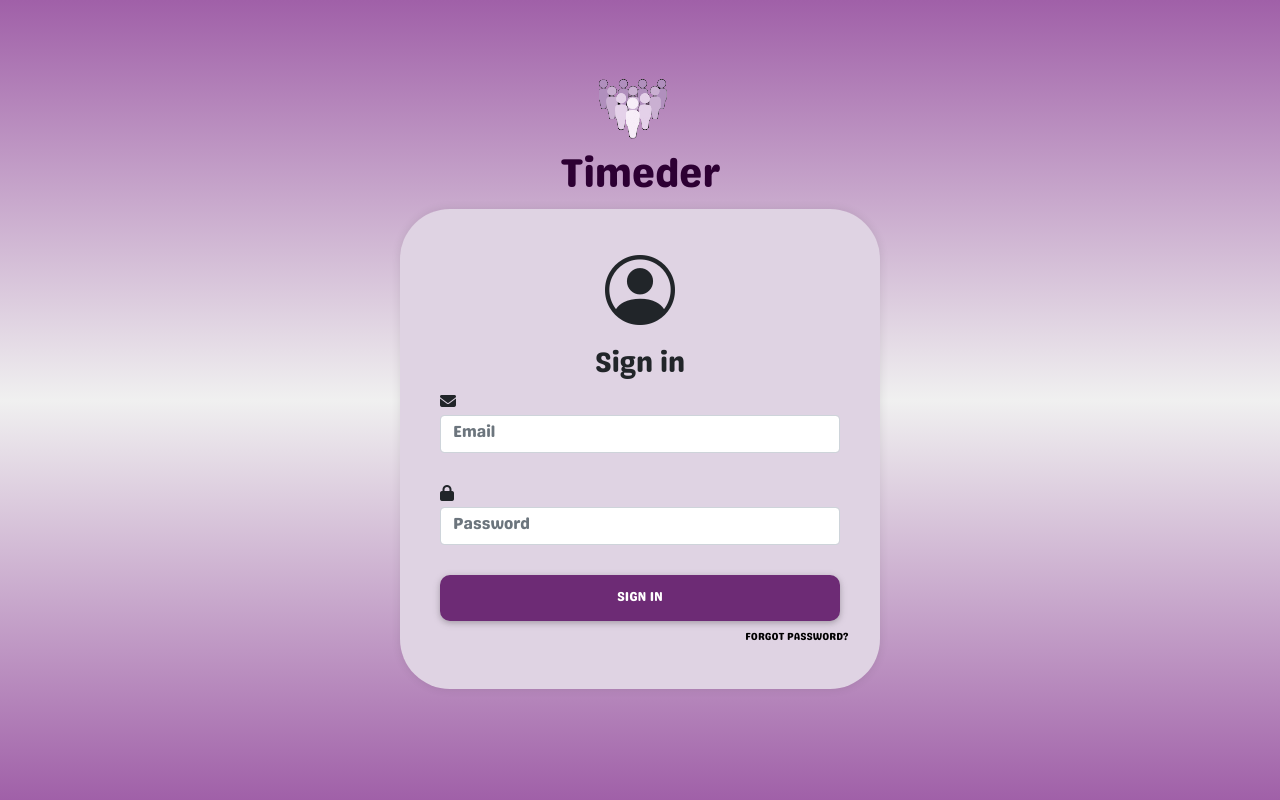
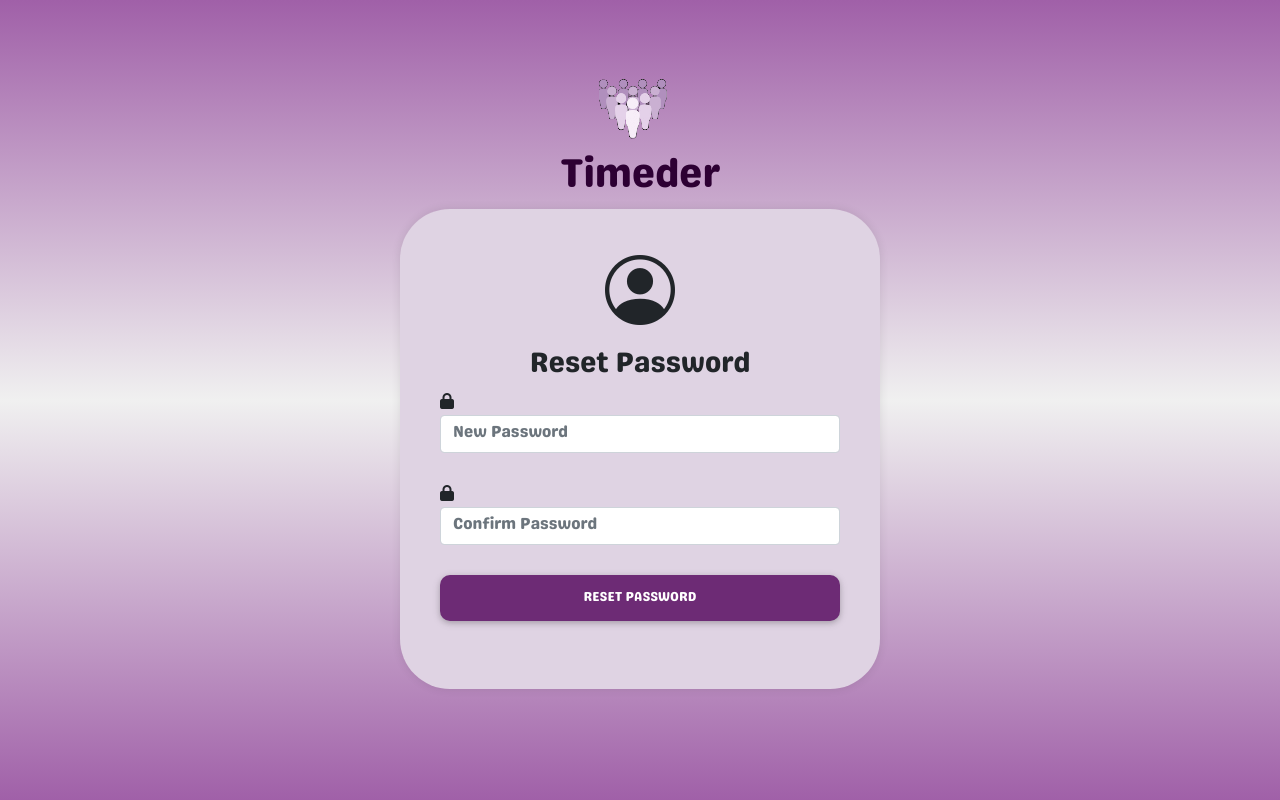
Before and after one commit to Timek12/TIMEder_Web, a React (Create React App) app: page /reset in a window 1280 px wide. Built offline with nearby package versions, Linux system fonts and the light colour scheme.

Commit message:
Add reset password and email confirmation components

```diff
--- a/src/App.js
+++ b/src/App.js
@@ -10,6 +10,8 @@ import ErrorManagement from "./components/ErrorManagement/ErrorManagement";
 import EventManagement from "./components/EventManagement/EventManagement";
 import './App.css';
 import GroupManagement from "./components/GroupManagement/GroupManagement"; // Import the CSS file
+import ResetPassword from "./components/ResetPassword/ResetPassword";
+import EmailConfirmation from "./components/EmailConfirmation/EmailConfirmation";
 
 function MainContent() {
     const [isLoggedIn, setIsLoggedIn] = useState(false);
@@ -23,13 +25,17 @@ function MainContent() {
         setIsLoggedIn(false);
     };
 
+    const handleReset = () => {
+        console.log("Password reset");
+    }
+
     if (!isLoggedIn) {
         return <Login onLogin={handleLogin} />;
     }
 
     return (
         <div className="App">
-            {location.pathname !== "/login" && <Header onLogout={handleLogout} />}
+            {location.pathname !== "/login" && location.pathname !== "/reset" && location.pathname !== "/email-confirmation" && <Header onLogout={handleLogout} />}
             <div className='content'>
                 <Routes>
                     <Route path="/account-management" element= { <AccountManagement /> } > </Route>
@@ -37,11 +43,13 @@ function MainContent() {
                     <Route path="/event-management" element={ <EventManagement /> }> </Route>
                     <Route path="/notifications" element= { <Notifications/> } > </Route>
                     <Route path="/error-reports" element={ <ErrorManagement />}> </Route>
-                    <Route path="/login" element={ <Login onLogin={handleLogin} />}> </Route>
-                    <Route path="/"  element = { <AccountManagement />}> </Route>
+                    <Route path="/login" element={ <Login onLogin={handleLogin} onLogout={handleLogout} />}> </Route>
+                    <Route path="/reset" element={ <ResetPassword onReset={handleReset} onLogin={handleLogin} onLogout={handleLogout} />}> </Route>
+                    <Route path="/email-confirmation" element={ <EmailConfirmation onConfirm={handleReset} />}> </Route>
+                    <Route path="/" element={isLoggedIn ? <AccountManagement /> : <Login onLogin={handleLogin} />}> </Route>
                 </Routes>
             </div>
-            {location.pathname !== "/login" && <Footer />}
+            {location.pathname !== "/login" && location.pathname !== "/reset" && location.pathname !== "/email-confirmation" && <Footer />}
         </div>
     );
 }
--- /dev/null
+++ b/src/components/EmailConfirmation/EmailConfirmation.css
@@ -0,0 +1,52 @@
+/* src/components/Login/Login.css */
+.login-container {
+    height: 100vh;
+}
+
+.login-card {
+    width: 30rem;
+    height: 30rem;
+}
+
+.form-group {
+    margin-bottom: 30px; /* Adjust this value to your preference */
+}
+
+.btn-primary {
+    width: 100%; /* This will make the button take the full width of its parent */
+}
+
+.text-right {
+    position: absolute;
+    right: 0;
+    bottom: 0;
+}
+
+.icon {
+    font-size: 70px; /* Adjust this value to make the icon bigger or smaller */
+    display: block;
+    margin-left: auto;
+    margin-right: auto;
+}
+
+.icon-container {
+    display: flex;
+    justify-content: center;
+    align-items: center;
+    height: 100px; /* Adjust this value to your preference */
+}
+
+.btn-purple {
+    background-color: var(--dark-purple) !important;
+    border-color: var(--dark-purple) !important;
+}
+
+.btn-purple:focus {
+    background-color: var(--light-purple) !important;
+    border-color: var(--light-purple) !important;
+}
+
+.btn-purple:hover {
+    background-color: var(--light-purple) !important;
+    border-color: var(--light-purple) !important;
+}
--- /dev/null
+++ b/src/components/EmailConfirmation/EmailConfirmation.js
@@ -0,0 +1,41 @@
+import React, { useState } from 'react';
+import { useNavigate } from 'react-router-dom';
+import logo from "../../images/logo.png";
+
+function EmailConfirmation({ onConfirm }) {
+    const [email, setEmail] = useState('');
+    const navigate = useNavigate();
+
+    const handleSubmit = (event) => {
+        event.preventDefault();
+        onConfirm();
+        navigate("/reset");
+    };
+
+    return (
+        <div className="d-flex flex-column justify-content-center align-items-center login-container">
+            <div>
+                <img style={{paddingLeft: '25px'}} src={logo} alt="Logo"/>
+                <h1 className="text-center" style={{color: 'var(--black-purple)'}}> Timeder</h1>
+            </div>
+            <div className="card" style={{width: '30rem', height: '25rem', borderRadius: '50px'}}>
+                <div className="card-body">
+                    <div className="icon-container">
+                        <i className='bi bi-envelope icon'></i>
+                    </div>
+                    <h3 className="text-center">Confirmation email</h3>
+                </div>
+                <form onSubmit={handleSubmit}>
+                    <div className="form-group input-icon">
+                        <input type="email" className="form-control" placeholder="Email"/>
+                    </div>
+                    <div className="form-group">
+                        <button type="submit" className="btn btn-purple btn-block">Send email</button>
+                    </div>
+                </form>
+            </div>
+        </div>
+    );
+}
+
+export default EmailConfirmation;
--- a/src/components/Login/Login.js
+++ b/src/components/Login/Login.js
@@ -1,16 +1,46 @@
-import React from 'react';
+import React, { useState, useEffect } from 'react';
 import { useNavigate } from 'react-router-dom';
 import './Login.css'; // Import the CSS file
-import logo from '../../images/logo.png'; // Import the logo image
+import logo from '../../images/logo.png';
+import ResetPassword from "../ResetPassword/ResetPassword"; // Import the logo image
+import EmailConfirmation from "../EmailConfirmation/EmailConfirmation";
 
-function Login({ onLogin }) {
+function Login({ onLogin, onLogout }) {
     const navigate = useNavigate();
+    const [resetClicked, setResetClicked] = useState(false);
+    const [resetEmail, setResetEmail] = useState(false);
+
+    useEffect(() => {
+        if (onLogin) {
+            onLogin();
+        }
+    }, [onLogin]);
 
     const handleSubmit = (event) => {
         event.preventDefault();
         onLogin();
         navigate("/");
     };
+
+    const handleEmailConfirm = () => {
+        setResetEmail(false);
+        setResetClicked(true);
+    }
+
+
+    const handleResetPassword = () => {
+        setResetEmail(true);
+        onLogout();
+        navigate("/email-confirmation");
+    }
+
+    if(resetEmail) {
+        return <EmailConfirmation onConfirm={handleEmailConfirm} />;
+    }
+
+    if (resetClicked) {
+        return <ResetPassword onReset={() => {}} />;
+    }
 
     return (
         <div className="d-flex flex-column justify-content-center align-items-center login-container">
@@ -36,7 +66,7 @@ function Login({ onLogin }) {
                             <button type="submit" className="btn btn-purple btn-block">Sign in</button>
                         </div>
                         <div className="form-group text-right">
-                            <button type="button" className="btn btn-link btn-sm">Forgot Password?</button>
+                            <button type="button" className="btn btn-link btn-sm" onClick={handleResetPassword}>Forgot Password?</button>
                         </div>
                     </form>
                 </div>
--- /dev/null
+++ b/src/components/ResetPassword/ResetPassword.css
@@ -0,0 +1,52 @@
+/* src/components/Login/Login.css */
+.login-container {
+    height: 100vh;
+}
+
+.login-card {
+    width: 30rem;
+    height: 30rem;
+}
+
+.form-group {
+    margin-bottom: 30px; /* Adjust this value to your preference */
+}
+
+.btn-primary {
+    width: 100%; /* This will make the button take the full width of its parent */
+}
+
+.text-right {
+    position: absolute;
+    right: 0;
+    bottom: 0;
+}
+
+.icon {
+    font-size: 70px; /* Adjust this value to make the icon bigger or smaller */
+    display: block;
+    margin-left: auto;
+    margin-right: auto;
+}
+
+.icon-container {
+    display: flex;
+    justify-content: center;
+    align-items: center;
+    height: 100px; /* Adjust this value to your preference */
+}
+
+.btn-purple {
+    background-color: var(--dark-purple) !important;
+    border-color: var(--dark-purple) !important;
+}
+
+.btn-purple:focus {
+    background-color: var(--light-purple) !important;
+    border-color: var(--light-purple) !important;
+}
+
+.btn-purple:hover {
+    background-color: var(--light-purple) !important;
+    border-color: var(--light-purple) !important;
+}
--- /dev/null
+++ b/src/components/ResetPassword/ResetPassword.js
@@ -0,0 +1,60 @@
+import React, { useState } from 'react';
+import { useNavigate } from 'react-router-dom';
+import './ResetPassword.css'; // Import the CSS file
+import logo from '../../images/logo.png'; // Import the logo image
+import Login from "../Login/Login";
+
+function ResetPassword({ onReset, onLogin, onLogout }) {
+    const navigate = useNavigate();
+    const [newPassword, setNewPassword] = useState('');
+    const [confirmPassword, setConfirmPassword] = useState('');
+    const [submitClicked, setSubmitClicked] = useState(false);
+
+    const handleSubmit = (event) => {
+        event.preventDefault();
+        if (newPassword !== confirmPassword) {
+            alert("Passwords do not match!");
+            return;
+        }
+        setSubmitClicked(true);
+        onReset(newPassword);
+        onLogout(); // Add this line
+        navigate("/login");
+    };
+
+    if (submitClicked) {
+        return <Login onLogin={onLogin} />;
+    }
+
+    return (
+        <div className="d-flex flex-column justify-content-center align-items-center login-container">
+            <div>
+                <img style={{paddingLeft: '25px'}} src={logo} alt="Logo"/>
+                <h1 className="text-center" style={{color: 'var(--black-purple)'}}> Timeder</h1>
+            </div>
+            <div className="card" style={{width: '30rem', height: '30rem', borderRadius: '50px'}}>
+                <div className="card-body">
+                    <div className="icon-container">
+                        <i className='bi bi-person-circle icon'></i>
+                    </div>
+                    <h3 className="text-center">Reset Password</h3>
+                    <form onSubmit={handleSubmit}>
+                        <div className="form-group input-icon">
+                            <i className="fas fa-lock"></i>
+                            <input type="password" className="form-control" id="inputNewPassword" placeholder="New Password" value={newPassword} onChange={e => setNewPassword(e.target.value)} />
+                        </div>
+                        <div className="form-group input-icon">
+                            <i className="fas fa-lock"></i>
+                            <input type="password" className="form-control" id="inputConfirmPassword" placeholder="Confirm Password" value={confirmPassword} onChange={e => setConfirmPassword(e.target.value)} />
+                        </div>
+                        <div className="form-group">
+                            <button type="submit" className="btn btn-purple btn-block">Reset Password</button>
+                        </div>
+                    </form>
+                </div>
+            </div>
+        </div>
+    );
+}
+
+export default ResetPassword;
```
